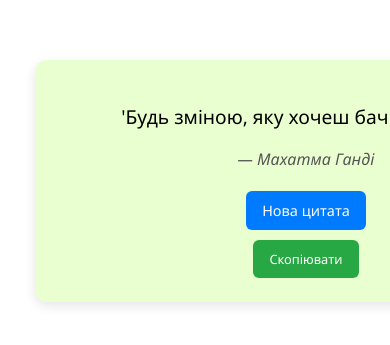
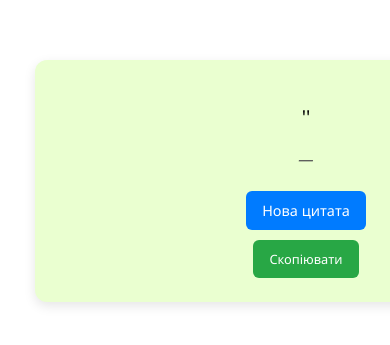
Before and after one commit to vsokolvak/quoteGenerator, a React (Vite) app in the folder random-quotes/: page / in a window 390 px wide. Shown: the part 241-586 px from the top of the page. Built offline with nearby package versions, Linux system fonts and the light colour scheme.

Commit message:
structured the code

```diff
--- a/random-quotes/src/App.jsx
+++ b/random-quotes/src/App.jsx
@@ -1,7 +1,7 @@
 import './App.css'
-import QuoteBox from './components/QuoteBox'
 import { ToastContainer } from "react-toastify";
 import "react-toastify/dist/ReactToastify.css";
+import QuoteBox from './components/QuoteBox/QuoteBox';
 
 function App() {
 
--- /dev/null
+++ b/random-quotes/src/components/QuoteBox/ButtonBlock/ButtonBlock.jsx
@@ -0,0 +1,21 @@
+import css from "./Style.module.css";
+
+const ButtonBlock = ({handleCopy, handleNewQuote}) => {
+
+  const handleQuote = () => {handleNewQuote()}
+  const copy = () => {handleCopy()}
+
+  return (
+    <>
+      <button className={css.button} onClick={handleQuote}>
+        Нова цитата
+      </button>
+
+      <button className={css.copyButton} onClick={copy}>
+        Скопіювати
+      </button>
+    </>
+  );
+};
+
+export default ButtonBlock;
--- /dev/null
+++ b/random-quotes/src/components/QuoteBox/ButtonBlock/Style.module.css
@@ -0,0 +1,33 @@
+
+button {
+  padding: 12px 20px;
+  font-size: 1rem;
+  background: #007bff;
+  color: #fff;
+  border: none;
+  border-radius: 6px;
+  cursor: pointer;
+  transition: background 0.2s ease;
+  display: block;
+  margin: 0 auto;
+}
+
+.copyButton {
+  padding: 10px 16px;
+  font-size: 0.8rem;
+  margin-top: 10px;
+  background: #28a745;
+}
+
+button:hover {
+  background: #0056b3;
+}
+
+/* Адаптація для мобільних */
+@media (max-width: 480px) {
+
+  .button {
+    font-size: 0.9rem;
+    padding: 10px 16px;
+  }
+}
--- /dev/null
+++ b/random-quotes/src/components/QuoteBox/Quote/Quote.jsx
@@ -0,0 +1,17 @@
+import css from "./Style.module.css";
+import clsx from "clsx";
+
+const Quote = ({ text, author, isFading }) => {
+  return (
+    <div
+      className={
+        css.quote + " " + clsx(isFading ? css.hideQuote : css.showQuote)
+      }
+    >
+      <p className={css.text}>'{text}'</p>
+      <p className={css.author}>— {author}</p>
+    </div>
+  );
+};
+
+export default Quote;
--- /dev/null
+++ b/random-quotes/src/components/QuoteBox/Quote/Style.module.css
@@ -0,0 +1,34 @@
+
+.quote {
+  transition: all 0.2s ease-out;
+}
+
+.hideQuote {
+  transform: scale(0.5);
+  opacity: 0;
+}
+
+.showQuote {
+  transform: scale(1);
+  opacity: 1;
+}
+
+.text {
+  font-size: 1.5rem;
+  margin-bottom: 10px;
+  line-height: 1.4;
+  color: black;
+}
+
+.author {
+  font-style: italic;
+  margin-bottom: 20px;
+  color: #555;
+}
+
+/* Адаптація для мобільних */
+@media (max-width: 480px) {
+  .text {
+    font-size: 1.2rem;
+  }
+}
--- a/random-quotes/src/components/QuoteBox.jsx
+++ b/random-quotes/src/components/QuoteBox/QuoteBox.jsx
@@ -1,26 +1,36 @@
 import { useState } from "react";
-import quotes from "../data/quotes";
 import css from "./Style.module.css";
-import clsx from "clsx";
-import { getRandomColor } from "../utilits/getRandomColor";
+import { getRandomColor } from "../../utilits/getRandomColor";
 import { toast } from "react-toastify";
+import Quote from "./Quote/Quote";
+import ButtonBlock from "./ButtonBlock/ButtonBlock";
+import { fetchQuote } from "../../utilits/getRandomQuote";
 
-const getRandomQuote = () => {
-  const index = Math.floor(Math.random() * quotes.length);
-  return quotes[index];
-};
+// const getRandomQuote = () => {
+//   const index = Math.floor(Math.random() * quotes.length);
+//   return quotes[index];
+// };
 
 const QuoteBox = () => {
-  const [quote, setQuote] = useState(getRandomQuote());
+  const [quote, setQuote] = useState({});
   const [bgColor, setBgColor] = useState(getRandomColor());
   const [isFading, setIsFading] = useState(false);
+
+  const getRandomQuote = async () => {
+    try {
+      const newQuote = await fetchQuote();
+      setQuote(newQuote);
+    } catch (error) {
+      toast.error(error);
+    }
+  };
 
   const handleNewQuote = () => {
     setIsFading(true)
 
     setTimeout(() => {
       setIsFading(false);
-      setQuote(getRandomQuote());
+      getRandomQuote();
       setBgColor(getRandomColor());
     }, 200);
   };
@@ -39,22 +49,8 @@ const QuoteBox = () => {
 
   return (
     <div className={css.box} style={{ backgroundColor: bgColor }}>
-      <div
-        className={
-          css.quote + " " + clsx(isFading ? css.hideQuote : css.showQuote)
-        }
-      >
-        <p className={css.text}>'{quote.text}'</p>
-        <p className={css.author}>— {quote.author}</p>
-      </div>
-      <button className={css.button} onClick={handleNewQuote}>
-        Нова цитата
-      </button>
-
-      <button className={css.copyButton} onClick={handleCopy}>
-        Скопіювати
-      </button>
-
+      <Quote text={quote.text} author={quote.author} isFading={isFading} />
+      <ButtonBlock handleCopy={handleCopy} handleNewQuote={handleNewQuote} />
     </div>
   );
 };
--- /dev/null
+++ b/random-quotes/src/utilits/getRandomQuote.js
@@ -0,0 +1,13 @@
+
+export const fetchQuote = async () => {
+  const res = await fetch("https://api.quotable.io/random");
+  if (!res.ok) {
+    throw new Error("Помилка при завантаженні цитати 😢");
+  }
+
+  const data = await res.json();
+  return {
+    text: data.content,
+    author: data.author || "Невідомий",
+  };
+};
```
Also changed, not shown: random-quotes/src/components/QuoteBox/Style.module.css (renamed from random-quotes/src/components/Style.module.css).
